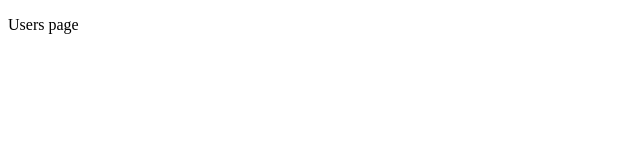
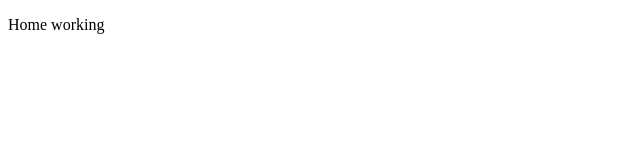
Before and after one commit to Patryk-Rozwadowski/MERN, a React (Create React App) app in the folder client/: page / in a window 1280 px wide. Shown: the top 160 px of the page, without its empty margins (0-640 px from the left). Built offline with nearby package versions, Linux system fonts and the light colour scheme.

Commit message:
Add switch for routes

```diff
--- a/client/src/App.js
+++ b/client/src/App.js
@@ -1,13 +1,22 @@
 import React from 'react';
-import { BrowserRouter as Router, Route, Redirect } from 'react-router-dom';
+import {
+  BrowserRouter as Router,
+  Route,
+  Redirect,
+  Switch
+} from 'react-router-dom';
 
 import Users from './routes/Users/Users';
+import Home from './routes/Home/Home';
 
 const App = () => {
   return (
     <Router>
-      <Route path='/' exact component={Users} />
-      <Redirect to='/' />
+      <Switch>
+        <Route path='/' exact component={Home} />
+        <Route path='/users' component={Users} />
+        <Redirect to='/' />
+      </Switch>
     </Router>
   );
 }
--- /dev/null
+++ b/client/src/routes/Home/Home.js
@@ -0,0 +1,13 @@
+import React from 'react'
+
+const Home = props => {
+    return (
+        <React.Fragment>
+            <div>
+                <p>Home working</p>
+            </div>
+        </React.Fragment>
+    )
+};
+
+export default Home;
```
